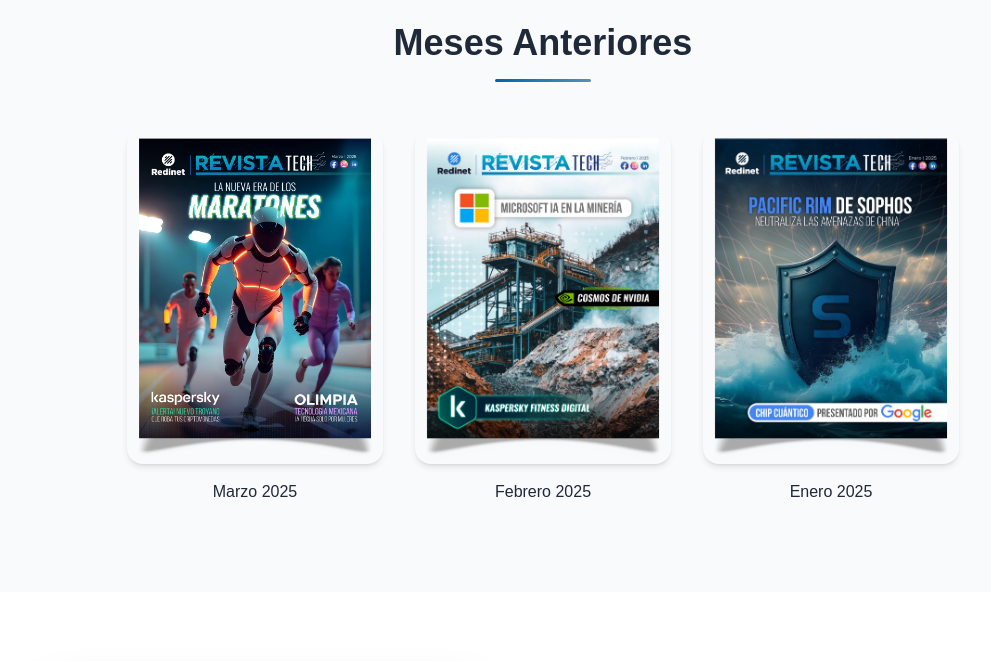
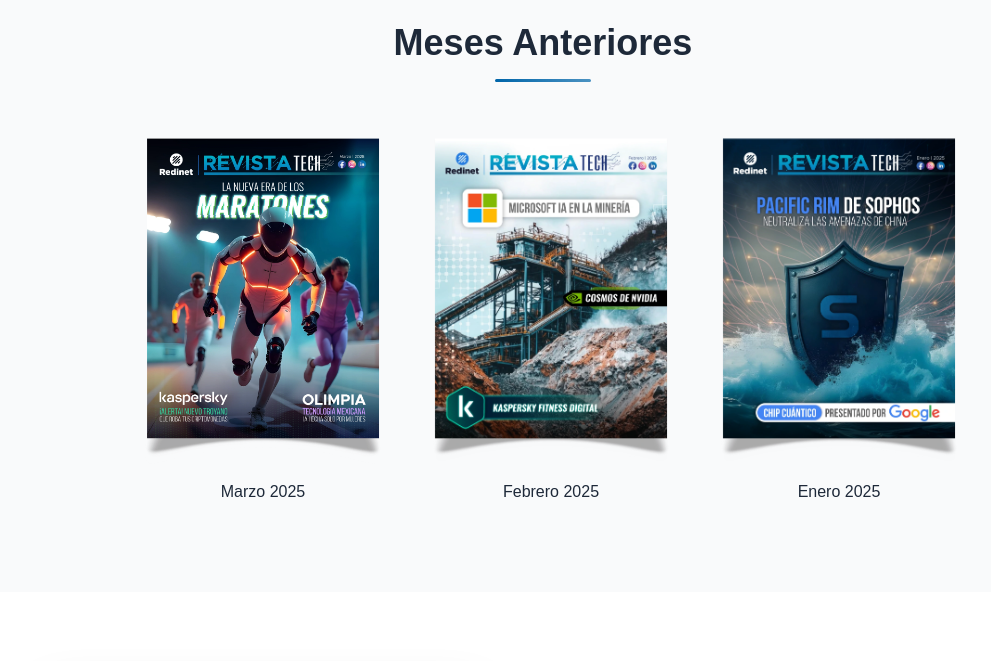
Before and after one commit to rovert-rh/ConnecT, an Astro site: page /recursos in a window 1280 px wide. Shown: the part 820-1481 px from the top of the page, without its empty margins (97-1088 px from the left). Built offline with nearby package versions, Linux system fonts and the light colour scheme; Astro itself is replaced by a stand-in of ours.

Commit message:
CambiosFinales

```diff
--- a/src/components/Recursos/CarruselC.astro
+++ b/src/components/Recursos/CarruselC.astro
@@ -18,7 +18,7 @@
         </h2>
 
         <div
-            class="flex gap-8 overflow-x-auto pb-6 justify-center"
+            class="flex gap-8 overflow-x-auto pb-6 items-center pl-4 md:justify-center snap-x snap-mandatory scroll-smooth"
             id="cursosContainer"
         >
             {
--- a/src/components/Recursos/CarruselR.astro
+++ b/src/components/Recursos/CarruselR.astro
@@ -13,7 +13,9 @@
             ></span>
         </h2>
 
-        <div class="flex gap-8 overflow-x-auto pb-6 justify-center">
+        <div
+            class="flex gap-8 overflow-x-auto pb-6 items-center pl-4 md:justify-center snap-x snap-mandatory scroll-smooth"
+        >
             {
                 [
                     {
@@ -39,7 +41,7 @@
                         <img
                             src={img}
                             alt={`Portada ${edicion}`}
-                            class="object-cover w-full h-auto rounded-2xl shadow-md"
+                            class="object-cover w-full h-auto"
                         />
                         <div class="absolute inset-0 flex flex-col items-center justify-center gap-3 bg-black/50 backdrop-blur-sm rounded-2xl opacity-0 group-hover:opacity-100 transition-all duration-300 ease-in-out">
                             <a
```
